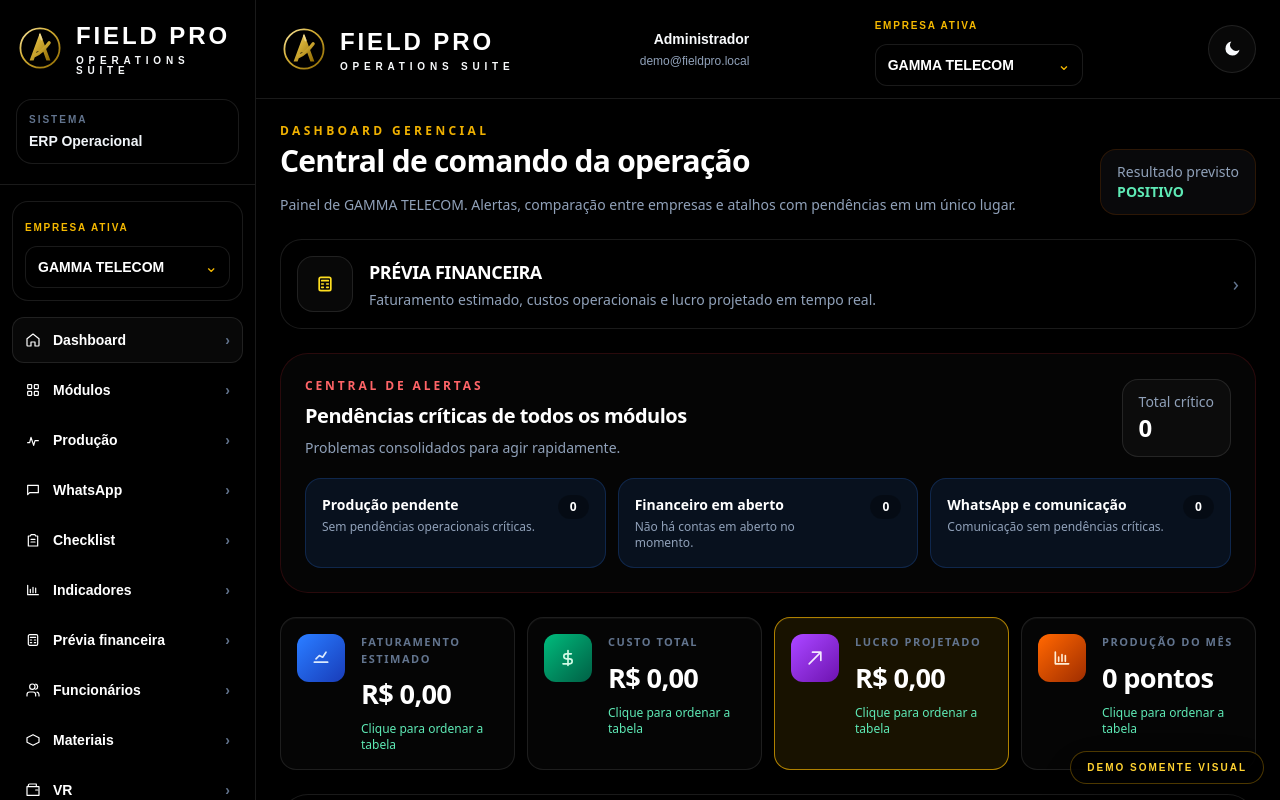
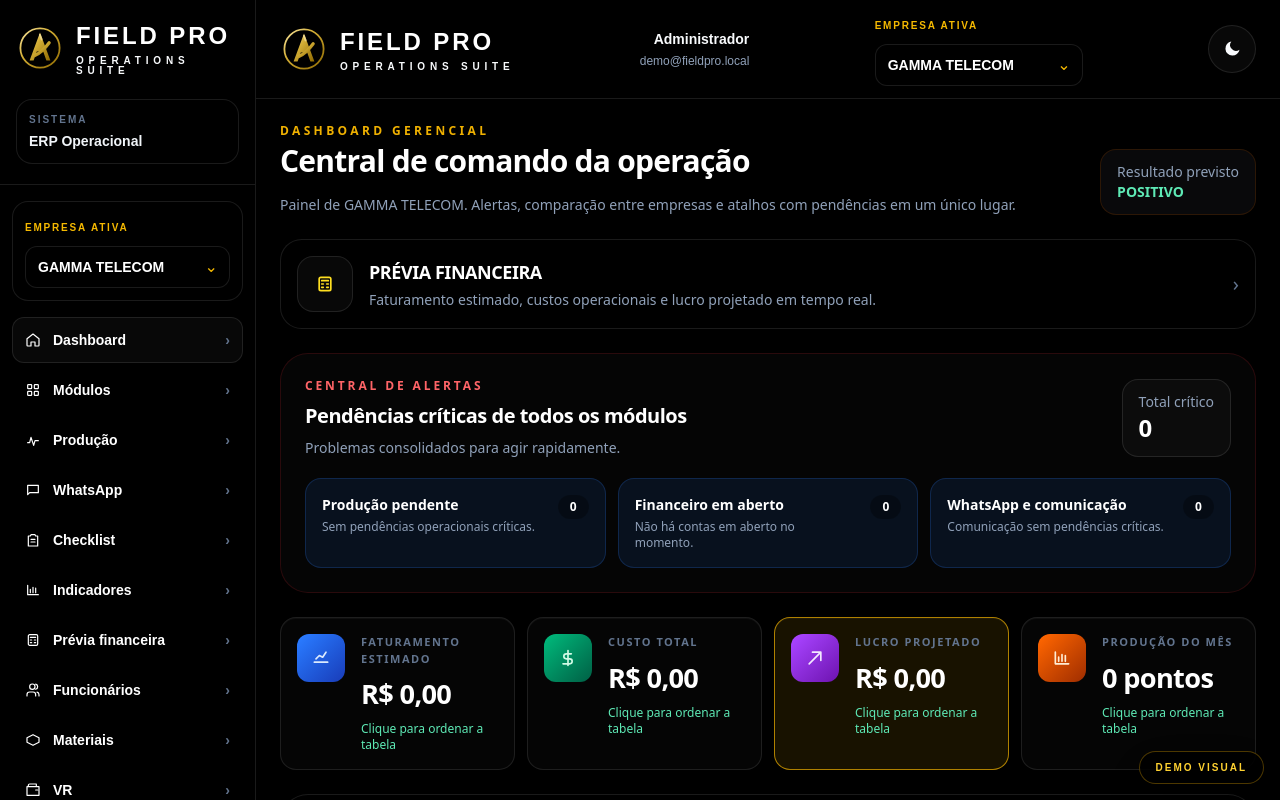
Before and after one commit to lucasldsilva30-arch/field-pro-demo, a Next.js app: page /dashboard in a window 1280 px wide. Shown: the top 800 px of the page. Built offline with nearby package versions, Linux system fonts and the light colour scheme.

Commit message:
fix: force refreshed demo deployment

```diff
--- a/components/demo-readonly-guard.tsx
+++ b/components/demo-readonly-guard.tsx
@@ -30,7 +30,7 @@ export function DemoReadonlyGuard() {
 
   return (
     <div className="pointer-events-none fixed bottom-4 right-4 z-[100] rounded-full border border-amber-400/30 bg-black/90 px-4 py-2 text-[10px] font-black uppercase tracking-[0.2em] text-amber-300 shadow-2xl shadow-black/40">
-      Demo somente visual
+      Demo visual
     </div>
   );
 }
```
